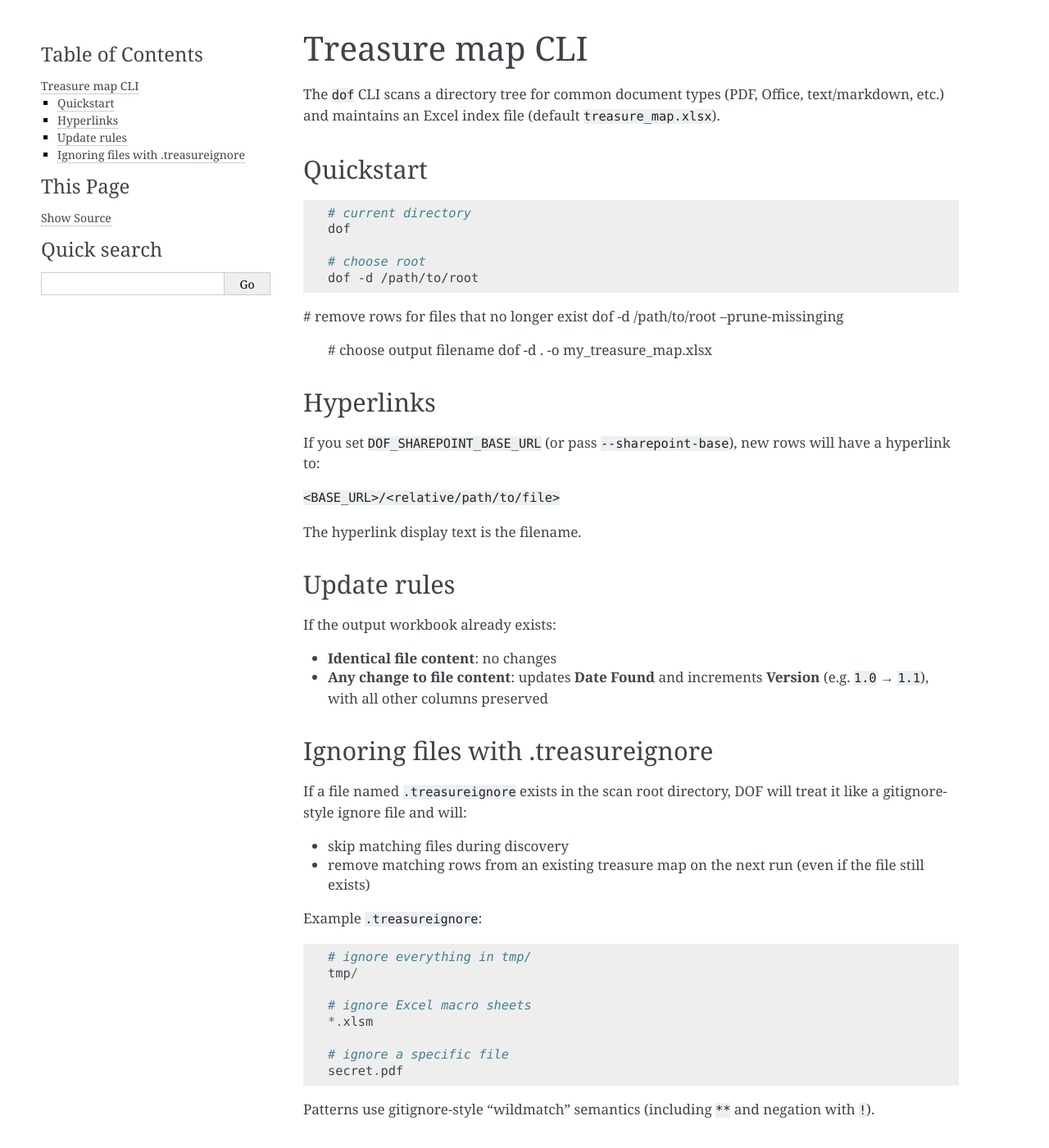
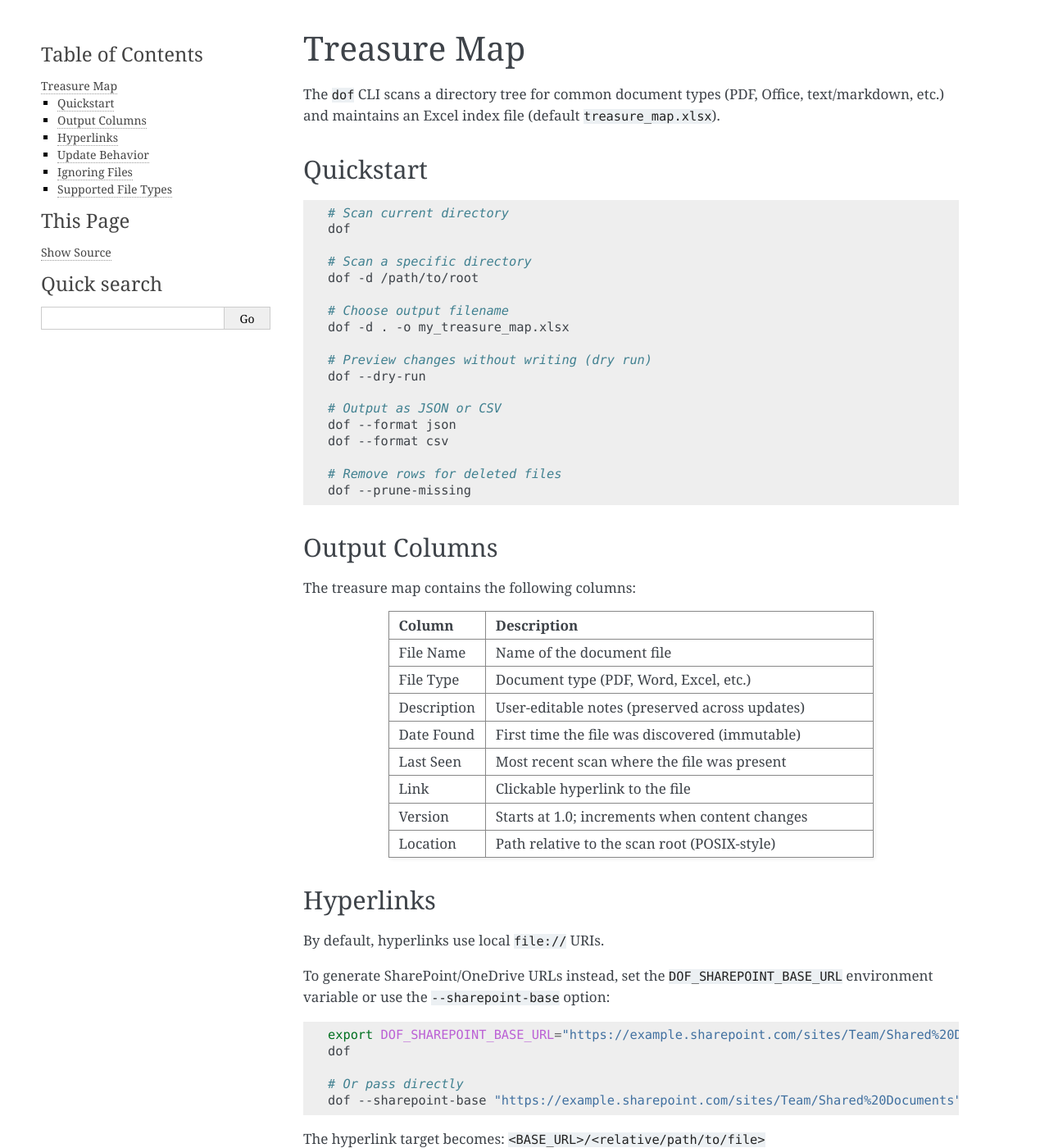
Before and after one commit to ksteptoe/dof, a Sphinx documentation site: the page built from docs/treasure_map.rst, in a window 1280 px wide and 1400 px high. Shown: the whole window at 82% size. Built offline with Sphinx 7.4.7, drawn with Linux system fonts in a browser that asks for light colours; the version number could not be read and is left out; some of the changed text lies outside the part shown.

Commit message:
Add comprehensive Sphinx documentation
- Update treasure_map.rst with new CLI options, output columns, and update behavior
- Create cli.rst with full CLI reference and examples
- Create api.rst with API documentation for programmatic usage
- Update index.rst with features, quick start, and organized toctree

🤖 Generated with [Claude Code](https://claude.com/claude-code)

Co-Authored-By: Claude Opus 4.5 <noreply@anthropic.com>

```diff
--- /dev/null
+++ b/docs/api.rst
@@ -0,0 +1,275 @@
+API Reference
+=============
+
+The ``dof.api`` module provides the core functionality for scanning directories
+and managing treasure maps programmatically.
+
+Main Functions
+--------------
+
+create_or_update_treasure_map
+~~~~~~~~~~~~~~~~~~~~~~~~~~~~~
+
+.. py:function:: create_or_update_treasure_map(*, root_dir, output_xlsx, sharepoint_base_url=None, today=None, suffixes=None, prune_missing=False, dry_run=False, output_format=OutputFormat.XLSX, progress_callback=None)
+
+   Scan a directory and create or update the treasure map.
+
+   :param root_dir: Directory to scan for documents (Path)
+   :param output_xlsx: Output file path (Path). Extension adjusted for JSON/CSV formats.
+   :param sharepoint_base_url: Optional SharePoint base URL for hyperlinks (str)
+   :param today: Override today's date for testing (date)
+   :param suffixes: File extensions to include (Iterable[str]). Defaults to common document types.
+   :param prune_missing: If True, remove rows for files that no longer exist (bool)
+   :param dry_run: If True, compute changes but don't write files (bool)
+   :param output_format: Output format - XLSX, JSON, or CSV (OutputFormat)
+   :param progress_callback: Optional callback called with each file path (Callable[[str], None])
+   :returns: Path to written file, or ScanResult if dry_run=True
+   :rtype: Path | ScanResult
+
+   **Example:**
+
+   .. code-block:: python
+
+      from pathlib import Path
+      from dof.api import create_or_update_treasure_map, OutputFormat
+
+      # Basic usage
+      result = create_or_update_treasure_map(
+          root_dir=Path("/documents"),
+          output_xlsx=Path("treasure_map.xlsx"),
+      )
+      print(f"Wrote: {result}")
+
+      # Dry run
+      result = create_or_update_treasure_map(
+          root_dir=Path("/documents"),
+          output_xlsx=Path("treasure_map.xlsx"),
+          dry_run=True,
+      )
+      print(result.summary())
+
+      # JSON output
+      result = create_or_update_treasure_map(
+          root_dir=Path("/documents"),
+          output_xlsx=Path("output.xlsx"),
+          output_format=OutputFormat.JSON,
+      )
+
+
+discover_documents
+~~~~~~~~~~~~~~~~~~
+
+.. py:function:: discover_documents(root_dir, suffixes=None, progress_callback=None)
+
+   Recursively scan a directory for document files.
+
+   :param root_dir: Directory to scan (Path)
+   :param suffixes: File extensions to include (Iterable[str])
+   :param progress_callback: Optional callback for progress reporting (Callable[[str], None])
+   :returns: List of discovered documents, sorted by location
+   :rtype: List[FoundFile]
+
+   **Example:**
+
+   .. code-block:: python
+
+      from pathlib import Path
+      from dof.api import discover_documents
+
+      docs = discover_documents(Path("/documents"))
+      for doc in docs:
+          print(f"{doc.filename} ({doc.file_type}) - {doc.rel_location}")
+
+
+Data Classes
+------------
+
+FoundFile
+~~~~~~~~~
+
+.. py:class:: FoundFile
+
+   Immutable representation of a discovered document file.
+
+   .. py:attribute:: abs_path
+      :type: Path
+
+      Absolute path to the file.
+
+   .. py:attribute:: rel_location
+      :type: str
+
+      Relative path from scan root (POSIX-style).
+
+   .. py:attribute:: filename
+      :type: str
+
+      File name (e.g., ``report.pdf``).
+
+   .. py:attribute:: suffix
+      :type: str
+
+      File extension, lowercased (e.g., ``.pdf``).
+
+   .. py:attribute:: file_type
+      :type: str
+
+      Human-readable file type (e.g., ``PDF``, ``Word``).
+
+   .. py:attribute:: sha256
+      :type: Optional[str]
+
+      SHA-256 hash of file content, or None if unreadable.
+
+
+ScanResult
+~~~~~~~~~~
+
+.. py:class:: ScanResult
+
+   Result of a treasure map scan, used for dry-run reporting.
+
+   .. py:attribute:: total_found
+      :type: int
+
+      Total number of documents found in scan.
+
+   .. py:attribute:: new_files
+      :type: List[str]
+
+      Locations of newly discovered files.
+
+   .. py:attribute:: updated_files
+      :type: List[str]
+
+      Locations of files with changed content.
+
+   .. py:attribute:: unchanged_files
+      :type: List[str]
+
+      Locations of files with no changes.
+
+   .. py:attribute:: deleted_files
+      :type: List[str]
+
+      Locations of files removed (when prune_missing=True).
+
+   .. py:attribute:: ignored_files
+      :type: List[str]
+
+      Locations of files matching .treasureignore patterns.
+
+   .. py:attribute:: changes
+      :type: List[FileChange]
+
+      Detailed change records for each file.
+
+   .. py:method:: summary()
+
+      Return a human-readable summary of changes.
+
+      :rtype: str
+
+
+FileChange
+~~~~~~~~~~
+
+.. py:class:: FileChange
+
+   Tracks a change to a single file.
+
+   .. py:attribute:: location
+      :type: str
+
+      Relative path of the file.
+
+   .. py:attribute:: change_type
+      :type: ChangeType
+
+      Type of change (NEW, UPDATED, UNCHANGED, DELETED, IGNORED).
+
+   .. py:attribute:: old_version
+      :type: Optional[str]
+
+      Previous version number (if applicable).
+
+   .. py:attribute:: new_version
+      :type: Optional[str]
+
+      New version number (if applicable).
+
+
+Enums
+-----
+
+OutputFormat
+~~~~~~~~~~~~
+
+.. py:class:: OutputFormat
+
+   Output format enumeration.
+
+   .. py:attribute:: XLSX
+
+      Excel workbook format.
+
+   .. py:attribute:: JSON
+
+      JSON format.
+
+   .. py:attribute:: CSV
+
+      CSV format.
+
+
+ChangeType
+~~~~~~~~~~
+
+.. py:class:: ChangeType
+
+   Type of change for a file.
+
+   .. py:attribute:: NEW
+
+      File is newly discovered.
+
+   .. py:attribute:: UPDATED
+
+      File content has changed.
+
+   .. py:attribute:: UNCHANGED
+
+      File content is the same.
+
+   .. py:attribute:: DELETED
+
+      File has been deleted (and pruned).
+
+   .. py:attribute:: IGNORED
+
+      File matches .treasureignore pattern.
+
+
+Constants
+---------
+
+.. py:data:: DEFAULT_DOCUMENT_SUFFIXES
+   :type: set[str]
+
+   Default set of file extensions recognized as documents.
+
+.. py:data:: REQUIRED_COLUMNS
+   :type: list[str]
+
+   Column names in the treasure map:
+   ``["File Name", "File Type", "Description", "Date Found", "Last Seen", "Link", "Version", "Location"]``
+
+.. py:data:: MAIN_SHEET_NAME
+   :type: str
+
+   Name of the main worksheet: ``"treasure_map"``
+
+.. py:data:: META_SHEET_NAME
+   :type: str
+
+   Name of the hidden metadata sheet: ``"_dof_meta"``
--- /dev/null
+++ b/docs/cli.rst
@@ -0,0 +1,179 @@
+CLI Reference
+=============
+
+The ``dof`` command-line interface provides options for scanning directories,
+controlling output format, and managing the treasure map.
+
+Usage
+-----
+
+.. code-block:: text
+
+   dof [OPTIONS]
+
+Options
+-------
+
+.. option:: -d, --dir DIRECTORY
+
+   Directory root to scan recursively.
+
+   **Default:** Current directory (``.``)
+
+.. option:: -o, --output FILE
+
+   Output filename. The extension is auto-adjusted when using ``--format``.
+
+   **Default:** ``treasure_map.xlsx``
+
+.. option:: --format [xlsx|json|csv]
+
+   Output format.
+
+   - ``xlsx`` - Excel workbook with hyperlinks and formatting (default)
+   - ``json`` - JSON file with array of document records
+   - ``csv`` - CSV file with headers
+
+   **Default:** ``xlsx``
+
+.. option:: --dry-run
+
+   Show what would change without writing any files.
+
+   Outputs a summary of:
+
+   - New files that would be added
+   - Updated files (content changed)
+   - Deleted files (if ``--prune-missing`` is set)
+   - Ignored files (matching ``.treasureignore`` patterns)
+
+.. option:: --prune-missing
+
+   Remove rows from the treasure map for files that no longer exist
+   under the scanned root.
+
+   Without this flag, deleted files remain in the map with their
+   ``Last Seen`` date frozen at the last scan when they existed.
+
+.. option:: --sharepoint-base URL
+
+   Base SharePoint/OneDrive URL to use for hyperlinks instead of
+   local ``file://`` URIs.
+
+   Can also be set via the ``DOF_SHAREPOINT_BASE_URL`` environment variable.
+
+   **Example:**
+
+   .. code-block:: bash
+
+      dof --sharepoint-base "https://example.sharepoint.com/sites/Team/Shared%20Documents"
+
+.. option:: --progress / --no-progress
+
+   Show or hide the progress counter during scanning.
+
+   **Default:** ``--progress`` (show progress when running in a terminal)
+
+.. option:: -v, --verbose
+
+   Enable info-level logging. Shows scan progress and file counts.
+
+.. option:: -vv, --very-verbose
+
+   Enable debug-level logging. Shows detailed information about
+   each file processed.
+
+.. option:: --version
+
+   Show the version number and exit.
+
+.. option:: -h, --help
+
+   Show help message and exit.
+
+
+Examples
+--------
+
+**Basic scan:**
+
+.. code-block:: bash
+
+   dof
+
+**Scan specific directory with custom output:**
+
+.. code-block:: bash
+
+   dof -d /path/to/documents -o docs_index.xlsx
+
+**Preview changes (dry run):**
+
+.. code-block:: bash
+
+   dof --dry-run
+
+   # Output:
+   # Total documents found: 42
+   #   New:       5
+   #   Updated:   2
+   #   Unchanged: 35
+   #
+   # New files:
+   #   + reports/q4_summary.pdf
+   #   + notes/meeting_2025.docx
+   #   ...
+
+**Export as JSON:**
+
+.. code-block:: bash
+
+   dof --format json -o inventory.xlsx
+   # Creates: inventory.json
+
+**Clean up deleted files:**
+
+.. code-block:: bash
+
+   dof --prune-missing
+
+**SharePoint integration:**
+
+.. code-block:: bash
+
+   export DOF_SHAREPOINT_BASE_URL="https://company.sharepoint.com/sites/Docs/Shared%20Documents"
+   dof -d ./project_docs
+
+**Verbose output for debugging:**
+
+.. code-block:: bash
+
+   dof -vv
+
+
+Exit Codes
+----------
+
+.. list-table::
+   :header-rows: 1
+   :widths: 20 80
+
+   * - Code
+     - Meaning
+   * - 0
+     - Success
+   * - 1
+     - Error (see error message for details)
+
+
+Environment Variables
+---------------------
+
+.. envvar:: DOF_SHAREPOINT_BASE_URL
+
+   Base URL for SharePoint/OneDrive hyperlinks. Equivalent to
+   ``--sharepoint-base`` option.
+
+   .. code-block:: bash
+
+      export DOF_SHAREPOINT_BASE_URL="https://example.sharepoint.com/sites/Team/Shared%20Documents"
--- a/docs/treasure_map.rst
+++ b/docs/treasure_map.rst
@@ -1,5 +1,5 @@
-Treasure map CLI
-================
+Treasure Map
+============
 
 The ``dof`` CLI scans a directory tree for common document types (PDF, Office, text/markdown, etc.)
 and maintains an Excel index file (default ``treasure_map.xlsx``).
@@ -9,58 +9,163 @@ Quickstart
 
 .. code-block:: bash
 
-   # current directory
+   # Scan current directory
    dof
 
-   # choose root
+   # Scan a specific directory
    dof -d /path/to/root
 
+   # Choose output filename
+   dof -d . -o my_treasure_map.xlsx
 
-# remove rows for files that no longer exist
-dof -d /path/to/root --prune-missinging
+   # Preview changes without writing (dry run)
+   dof --dry-run
+
+   # Output as JSON or CSV
+   dof --format json
+   dof --format csv
+
+   # Remove rows for deleted files
+   dof --prune-missing
 
 
-   # choose output filename
-   dof -d . -o my_treasure_map.xlsx
+Output Columns
+--------------
+
+The treasure map contains the following columns:
+
+.. list-table::
+   :header-rows: 1
+   :widths: 20 80
+
+   * - Column
+     - Description
+   * - File Name
+     - Name of the document file
+   * - File Type
+     - Document type (PDF, Word, Excel, etc.)
+   * - Description
+     - User-editable notes (preserved across updates)
+   * - Date Found
+     - First time the file was discovered (immutable)
+   * - Last Seen
+     - Most recent scan where the file was present
+   * - Link
+     - Clickable hyperlink to the file
+   * - Version
+     - Starts at 1.0; increments when content changes
+   * - Location
+     - Path relative to the scan root (POSIX-style)
+
 
 Hyperlinks
 ----------
 
-If you set ``DOF_SHAREPOINT_BASE_URL`` (or pass ``--sharepoint-base``),
-new rows will have a hyperlink to:
+By default, hyperlinks use local ``file://`` URIs.
 
-``<BASE_URL>/<relative/path/to/file>``
+To generate SharePoint/OneDrive URLs instead, set the ``DOF_SHAREPOINT_BASE_URL``
+environment variable or use the ``--sharepoint-base`` option:
 
-The hyperlink display text is the filename.
+.. code-block:: bash
 
-Update rules
-------------
+   export DOF_SHAREPOINT_BASE_URL="https://example.sharepoint.com/sites/Team/Shared%20Documents"
+   dof
 
-If the output workbook already exists:
+   # Or pass directly
+   dof --sharepoint-base "https://example.sharepoint.com/sites/Team/Shared%20Documents"
 
-* **Identical file content**: no changes
-* **Any change to file content**: updates **Date Found** and increments **Version**
-  (e.g. ``1.0`` → ``1.1``), with all other columns preserved
+The hyperlink target becomes: ``<BASE_URL>/<relative/path/to/file>``
 
 
-Ignoring files with .treasureignore
-----------------------------------
+Update Behavior
+---------------
 
-If a file named ``.treasureignore`` exists in the scan root directory, DOF will treat it like a
-gitignore-style ignore file and will:
+When the output workbook already exists, dof applies these rules:
 
-- skip matching files during discovery
-- remove matching rows from an existing treasure map on the next run (even if the file still exists)
+**Unchanged files** (same content hash):
+  - ``Last Seen`` is updated to today's date
+  - All other columns preserved (including user-edited ``Description``)
 
-Example ``.treasureignore``::
+**Changed files** (content hash differs):
+  - ``Version`` is incremented (e.g., ``1.0`` → ``1.1``)
+  - ``Last Seen`` is updated to today's date
+  - ``Date Found`` remains unchanged (first-seen date is immutable)
+  - ``Description`` is preserved
 
-  # ignore everything in tmp/
-  tmp/
+**New files**:
+  - New row added with ``Version`` = ``1.0``
+  - ``Date Found`` and ``Last Seen`` set to today's date
 
-  # ignore Excel macro sheets
-  *.xlsm
+**Deleted files** (without ``--prune-missing``):
+  - Row remains in the map
+  - ``Last Seen`` frozen at last scan date when file existed
 
-  # ignore a specific file
-  secret.pdf
+**Deleted files** (with ``--prune-missing``):
+  - Row is removed from the map
 
-Patterns use gitignore-style "wildmatch" semantics (including ``**`` and negation with ``!``).
+
+Ignoring Files
+--------------
+
+Create a ``.treasureignore`` file in the scan root to exclude files using
+gitignore-style patterns:
+
+.. code-block:: text
+
+   # Ignore everything in tmp/
+   tmp/
+
+   # Ignore Excel macro sheets
+   *.xlsm
+
+   # Ignore a specific file
+   secret.pdf
+
+   # Negation: keep this one even though *.xlsm is ignored
+   !important.xlsm
+
+**Pattern types:**
+
+- ``pattern`` - Matches anywhere in the tree
+- ``/pattern`` - Matches only at the root level
+- ``dir/`` - Ignores entire directory tree
+- ``*.ext`` - Wildcard matching
+- ``**/pattern/**`` - Matches across directory boundaries
+- ``!pattern`` - Negation (last match wins)
+
+Files matching ignore patterns are:
+
+1. Excluded from new scans
+2. Removed from existing treasure maps (even if the file still exists)
+
+
+Supported File Types
+--------------------
+
+dof recognizes these document extensions:
+
+**Office documents:**
+  ``.doc``, ``.docx``, ``.dot``, ``.dotx``, ``.rtf``,
+  ``.xls``, ``.xlsx``, ``.xlsm``, ``.xlsb``, ``.xlt``, ``.xltx``, ``.xltm``,
+  ``.ppt``, ``.pptx``, ``.pptm``, ``.pot``, ``.potx``
+
+**Text files:**
+  ``.txt``, ``.text``, ``.md``, ``.rst``, ``.csv``, ``.tsv``
+
+**Data/config:**
+  ``.yaml``, ``.yml``, ``.json``, ``.xml``, ``.toml``, ``.ini``
+
+**PDF:**
+  ``.pdf``
+
+**OpenDocument:**
+  ``.odt``, ``.ods``, ``.odp``
+
+**Apple iWork:**
+  ``.pages``, ``.numbers``, ``.key``
+
+**eBooks:**
+  ``.epub``, ``.mobi``
+
+**Other:**
+  ``.tex``
```
Also changed, not shown: docs/index.rst (+62 -1 lines).
